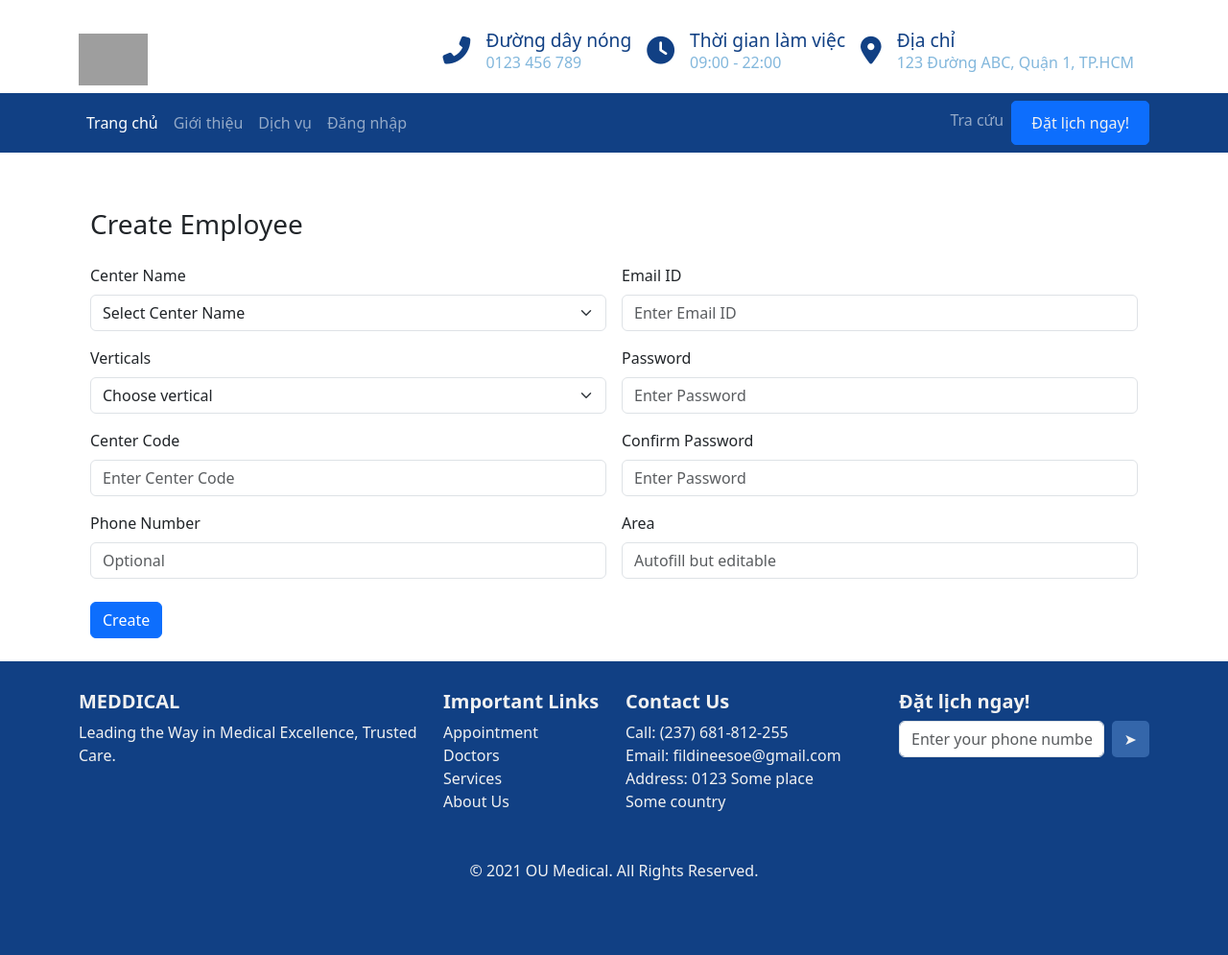
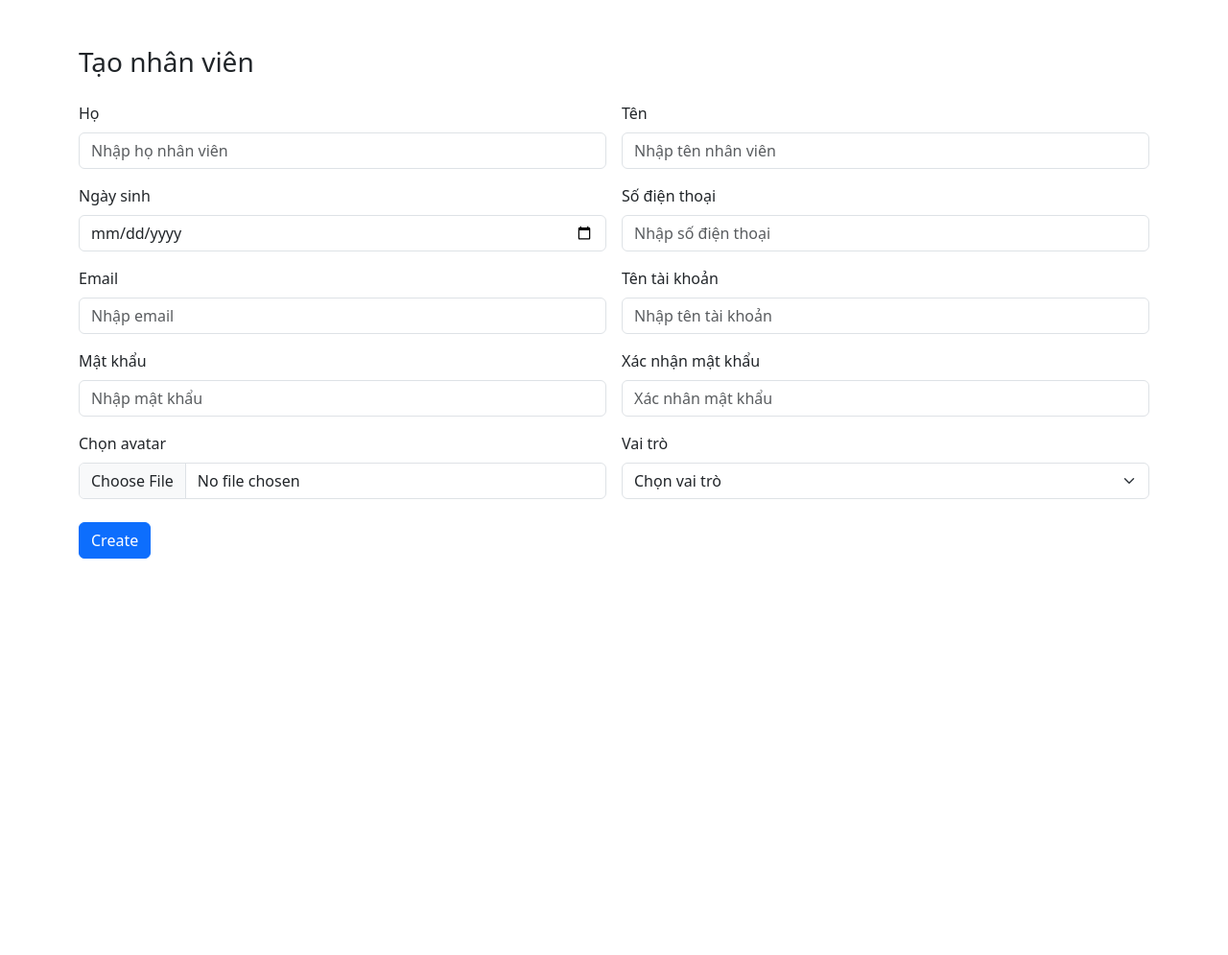
Before and after one commit to konnn04/clinic-management-app, a Flask app: template app/templates/admin/create_employee.html in a window 1280 px wide. Shown: the whole page at 96% size. After the commit the page ends 582 px from the top, so only its background shows below. Run offline with Flask 3, Linux system fonts and the light colour scheme; the template is opened without the code that fills it, so the values that code supplies are empty; grey boxes are pictures that could not be loaded.

Commit message:
complete form to create staff

```diff
--- a/app/models.py
+++ b/app/models.py
@@ -12,6 +12,7 @@ class VaiTro(RoleEnum):
     Y_TA = 3
     BENH_NHAN = 4
     THU_NGAN = 5
+
 
 class NguoiDung(db.Model, UserMixin):
     __tablename__ = 'nguoiDung'
--- a/app/templates/admin/create_employee.html
+++ b/app/templates/admin/create_employee.html
@@ -1,63 +1,89 @@
-{% extends 'layouts/base.html' %}
-{% block content %}
+<!DOCTYPE html>
+<html lang="en">
+<head>
+    <meta charset="UTF-8">
+    <meta name="viewport" content="width=device-width, initial-scale=1.0">
+    <title>Create Employee</title>
+    <!-- Bootstrap 5 CSS -->
+    <link href="https://cdn.jsdelivr.net/npm/bootstrap@5.3.0/dist/css/bootstrap.min.css" rel="stylesheet">
+</head>
+<body>
+    {% if err_msg %}
+        <div class = "alert alert-danger">
+            <h4>{{ err_msg }}</h4>
+        </div>
+    {% endif %}
+
     <div class="container mt-5">
-        <h3 class="mb-4">Create Employee</h3>
-        <form>
+        <h3 class="mb-4">Tạo nhân viên</h3>
+        <form method="POST" action = {{ url_for('create_employee.index') }} enctype="multipart/form-data">
             <div class="row g-3">
-                <!-- Center Name -->
+                <!--Họ-->
                 <div class="col-md-6">
-                    <label for="centerName" class="form-label">Center Name</label>
-                    <select id="centerName" class="form-select" required>
-                        <option selected disabled>Select Center Name</option>
-                        <option value="1">Center 1</option>
-                        <option value="2">Center 2</option>
-                    </select>
+                    <label for="ho" class="form-label">Họ</label>
+                    <input type="text" id="ho" class="form-control" name="ho" placeholder="Nhập họ nhân viên" required>
                 </div>
 
-                <!-- Email ID -->
+{#                Tên#}
                 <div class="col-md-6">
-                    <label for="emailId" class="form-label">Email ID</label>
-                    <input type="email" id="emailId" class="form-control" placeholder="Enter Email ID" required>
+                    <label for="ten" class="form-label">Tên</label>
+                    <input type="text" id="ten" class="form-control" name="ten" placeholder="Nhập tên nhân viên" required>
                 </div>
 
-                <!-- Verticals -->
+{#                Ngày sinh#}
                 <div class="col-md-6">
-                    <label for="verticals" class="form-label">Verticals</label>
-                    <select id="verticals" class="form-select" required>
-                        <option selected disabled>Choose vertical</option>
-                        <option value="1">Vertical 1</option>
-                        <option value="2">Vertical 2</option>
-                    </select>
+                    <label for="ngaySinh" class="form-label">Ngày sinh</label>
+                    <input type="date" id="ngaySinh" class="form-control" name="ngaySinh" placeholder="Nhập ngày sinh" required>
                 </div>
 
-                <!-- Password -->
+{#                Số điện thoại#}
                 <div class="col-md-6">
-                    <label for="password" class="form-label">Password</label>
-                    <input type="password" id="password" class="form-control" placeholder="Enter Password" required>
+                    <label for="soDienThoai" class="form-label">Số điện thoại</label>
+                    <input type="tel" id="soDienThoai" class="form-control" name="soDienThoai" placeholder="Nhập số điện thoại" required>
                 </div>
 
-                <!-- Center Code -->
+{#                Email#}
                 <div class="col-md-6">
-                    <label for="centerCode" class="form-label">Center Code</label>
-                    <input type="text" id="centerCode" class="form-control" placeholder="Enter Center Code" required>
+                    <label for="email" class="form-label">Email</label>
+                    <input type="email" id="email" class="form-control" name="email" placeholder="Nhập email" required>
                 </div>
 
-                <!-- Confirm Password -->
+{#                tên tài khoản#}
                 <div class="col-md-6">
-                    <label for="confirmPassword" class="form-label">Confirm Password</label>
-                    <input type="password" id="confirmPassword" class="form-control" placeholder="Enter Password" required>
+                    <label for="tenTK" class="form-label">Tên tài khoản</label>
+                    <input type="text" id="tenTK" class="form-control" name = "tenTK" placeholder="Nhập tên tài khoản" required>
                 </div>
 
-                <!-- Phone Number -->
+{#                Mật khẩu#}
                 <div class="col-md-6">
-                    <label for="phoneNumber" class="form-label">Phone Number</label>
-                    <input type="tel" id="phoneNumber" class="form-control" placeholder="Optional">
+                    <label for="matKhau" class="form-label">Mật khẩu</label>
+                    <input type="password" id="matKhau" class="form-control" name="matKhau" placeholder="Nhập mật khẩu" required>
                 </div>
 
-                <!-- Area -->
+{#                Xác nhận mật khẩu#}
                 <div class="col-md-6">
-                    <label for="area" class="form-label">Area</label>
-                    <input type="text" id="area" class="form-control" placeholder="Autofill but editable">
+                    <label for="xacNhanMK" class="form-label">Xác nhận mật khẩu</label>
+                    <input type="password" id="xacNhanMK" class="form-control" name="xacNhanMK" placeholder="Xác nhân mật khẩu" required>
+                </div>
+
+{#                avatar#}
+                <div class="col-md-6">
+                    <label for="avatar" class="form-label">Chọn avatar</label>
+                    <input type="file" id="avatar" class="form-control" name="avatar" placeholder="Chọn avatar" required>
+                </div>
+
+
+{#                role#}
+                <div class="col-md-6">
+                    <label for="vaiTro" class="form-label">Vai trò</label>
+                    <select id="vaiTro" class="form-select" name = "vaiTro" required>
+                        <option selected disabled>Chọn vai trò</option>
+                        {%  for r in VaiTro %}
+                            {% if r.name != 'BENH_NHAN' %}
+                            <option value="{{ r.value }}">{{ r.name }}</option>
+                            {% endif %}
+                        {% endfor %}
+                    </select>
                 </div>
             </div>
 
@@ -67,4 +93,8 @@
             </div>
         </form>
     </div>
-{% endblock %}
+
+    <!-- Bootstrap 5 JS -->
+    <script src="https://cdn.jsdelivr.net/npm/bootstrap@5.3.0/dist/js/bootstrap.bundle.min.js"></script>
+</body>
+</html>
```
Also changed, not shown: app/admin.py (+39 -10 lines), app/utils.py (+18 -0 lines), test/test.py (deleted, +0 -1 lines).
